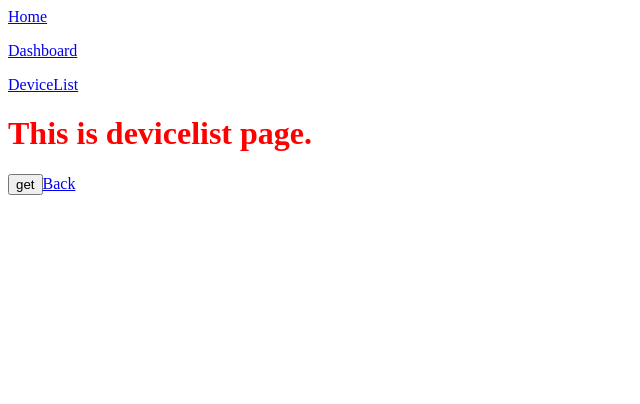
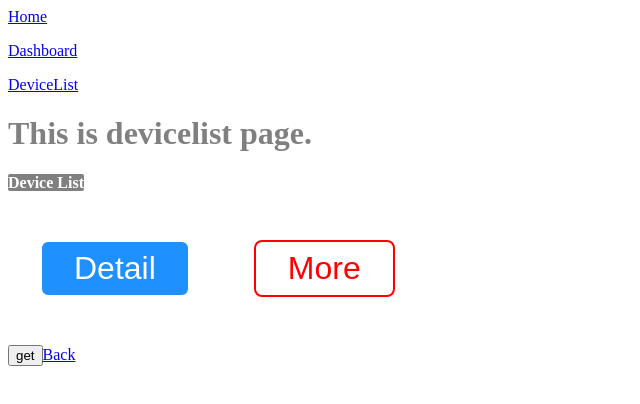
Before and after one commit to miketorii/ReactApps, a Next.js app in the folder appnextvm/: page /devicelist in a window 1280 px wide. Shown: the top 404 px of the page, without its empty margins (0-640 px from the left). Built offline with nearby package versions, Linux system fonts and the light colour scheme.

Commit message:
add styled span button

```diff
--- a/appnextvm/app/devicelist/page.tsx
+++ b/appnextvm/app/devicelist/page.tsx
@@ -5,7 +5,32 @@ import Link from 'next/link';
 import styled from 'styled-components';
 
 const H1 = styled.h1`
-      color: red;
+      color: gray;
+`
+
+const Badge = styled.span`
+      padding: 8px, 16px;
+      font-weight: bold;
+      text-align:  center;
+      color:	   white;
+      background:  gray;
+      border-radius:	2px;
+`
+type ButtonProps = {
+     color: string,
+     backgroundColor: string
+};
+
+const Button = styled.button<ButtonProps>`
+      color: ${(props) => props.color};
+      background: ${(props) => props.backgroundColor};
+      border: 2px solid ${(props) => props.color};
+
+      font-size: 2em;
+      margin:	 1em;
+      padding: 0.25em 1em;
+      border-radius: 8px;
+      cursor: pointer;
 `
 
 export default function DeviceListPage(){
@@ -30,8 +55,14 @@ export default function DeviceListPage(){
 
 	return (
               <div>
+
 		<H1>This is devicelist page.</H1>
 		<h2>{devicedata}</h2>
+		<p />
+		<Badge>Device List</Badge>
+		<p />
+		<Button backgroundColor="#1E90FF" color="white">Detail</Button>
+		<Button backgroundColor="transparent" color="#FF0000">More</Button>
 		<p />
 		<button onClick={getData}>get</button>
 		<Link href="/">Back</Link>
```
